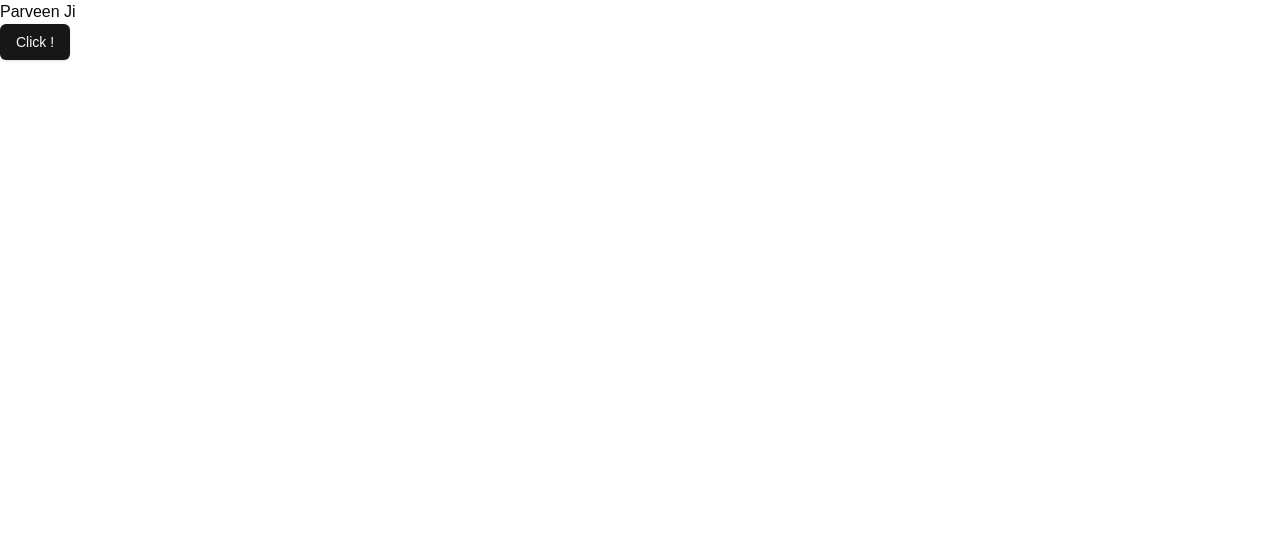
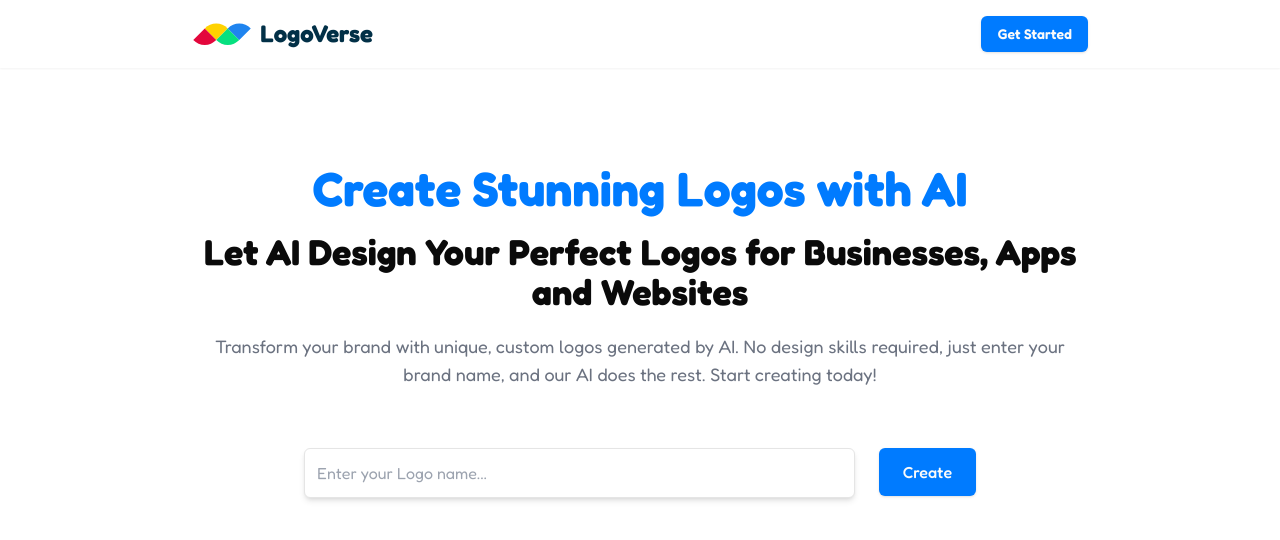
Before and after one commit to praveen-rikhari/LogoVerse, a Next.js app: page / in a window 1280 px wide. Shown: the top 540 px of the page. Built offline with nearby package versions, Linux system fonts and the light colour scheme.

Commit message:
Creating landing ui

```diff
--- /dev/null
+++ b/app/_components/Header.jsx
@@ -0,0 +1,18 @@
+import { Button } from '@/components/ui/button';
+import Image from 'next/image';
+import React from 'react';
+
+function Header() {
+  return (
+    <div className='px-10 lg:px-32 xl:px-48 2xl:px-56 py-4 flex justify-between items-center shadow-sm'>
+      <div className='flex items-center space-x-2'>
+        <Image src={'/logo.svg'} alt='logo' width={60} height={30} />
+        <span className='font-extrabold text-2xl text-[#023047]'>LogoVerse</span>
+      </div>
+
+      <Button className='font-semibold'>Get Started</Button>
+    </div>
+  );
+}
+
+export default Header;
--- /dev/null
+++ b/app/_components/Hero.jsx
@@ -0,0 +1,24 @@
+import React from 'react'
+import Lookup from '../_data/Lookup'
+import { Button } from '@/components/ui/button'
+
+function Hero() {
+  return (
+    <div className='flex items-center mt-24 flex-col gap-5'>
+        <h2 className='text-primary text-5xl text-center font-bold'>{Lookup.heroHeading}</h2>
+        <h2 className='text-4xl text-center font-bold'>{Lookup.heroSubheading}</h2>
+        <p className='text-lg text-center text-gray-500'>{Lookup.heroDesc}</p>
+
+        <div className='flex gap-6 w-full max-w-2xl mt-10'>
+            <input
+             className='p-3 border rounded-md w-full shadow-md'
+             placeholder='Enter your Logo name...'
+             type="text"
+            />
+            <Button className='w-md p-6 text-md font-medium'>Create</Button>
+        </div>
+    </div>
+  )
+}
+
+export default Hero
--- /dev/null
+++ b/app/_data/Lookup.jsx
@@ -0,0 +1,5 @@
+export default {
+    heroHeading: 'Create Stunning Logos with AI',
+    heroSubheading: 'Let AI Design Your Perfect Logos for Businesses, Apps and Websites',
+    heroDesc: 'Transform your brand with unique, custom logos generated by AI. No design skills required, just enter your brand name, and our AI does the rest. Start creating today!',
+  };
--- a/app/layout.js
+++ b/app/layout.js
@@ -1,13 +1,8 @@
-import { Geist, Geist_Mono } from "next/font/google";
+import {Fredoka} from "next/font/google";
 import "./globals.css";
+import Provider from "./provider";
 
-const geistSans = Geist({
-  variable: "--font-geist-sans",
-  subsets: ["latin"],
-});
-
-const geistMono = Geist_Mono({
-  variable: "--font-geist-mono",
+const fredoka = Fredoka({
   subsets: ["latin"],
 });
 
@@ -20,9 +15,11 @@ export default function RootLayout({ children }) {
   return (
     <html lang="en">
       <body
-        className={`${geistSans.variable} ${geistMono.variable} antialiased`}
+        className={fredoka.className}
       >
-        {children}
+        <Provider>
+          {children}
+        </Provider>
       </body>
     </html>
   );
--- a/app/page.js
+++ b/app/page.js
@@ -1,10 +1,10 @@
 import { Button } from "@/components/ui/button";
+import Hero from "./_components/Hero";
 
 export default function Home() {
   return (
     <div>
-      <h1>Parveen Ji</h1>
-      <Button>Click !</Button>
+      <Hero />
     </div>
   );
 }
--- /dev/null
+++ b/app/provider.jsx
@@ -0,0 +1,15 @@
+import React from 'react'
+import Header from './_components/Header'
+
+function Provider({ children }) {
+    return (
+        <div>
+            <Header />
+            <div className="px-10 lg:px-32 xl:px-48 2xl:px-56">
+                {children}
+            </div>
+        </div>
+    )
+}
+
+export default Provider
--- a/tailwind.config.mjs
+++ b/tailwind.config.mjs
@@ -20,7 +20,7 @@ export default {
   				foreground: 'hsl(var(--popover-foreground))'
   			},
   			primary: {
-  				DEFAULT: 'hsl(var(--primary))',
+  				DEFAULT: '#007bff',
   				foreground: 'hsl(var(--primary-foreground))'
   			},
   			secondary: {
```
Also changed, not shown: public/logo.svg (added).
